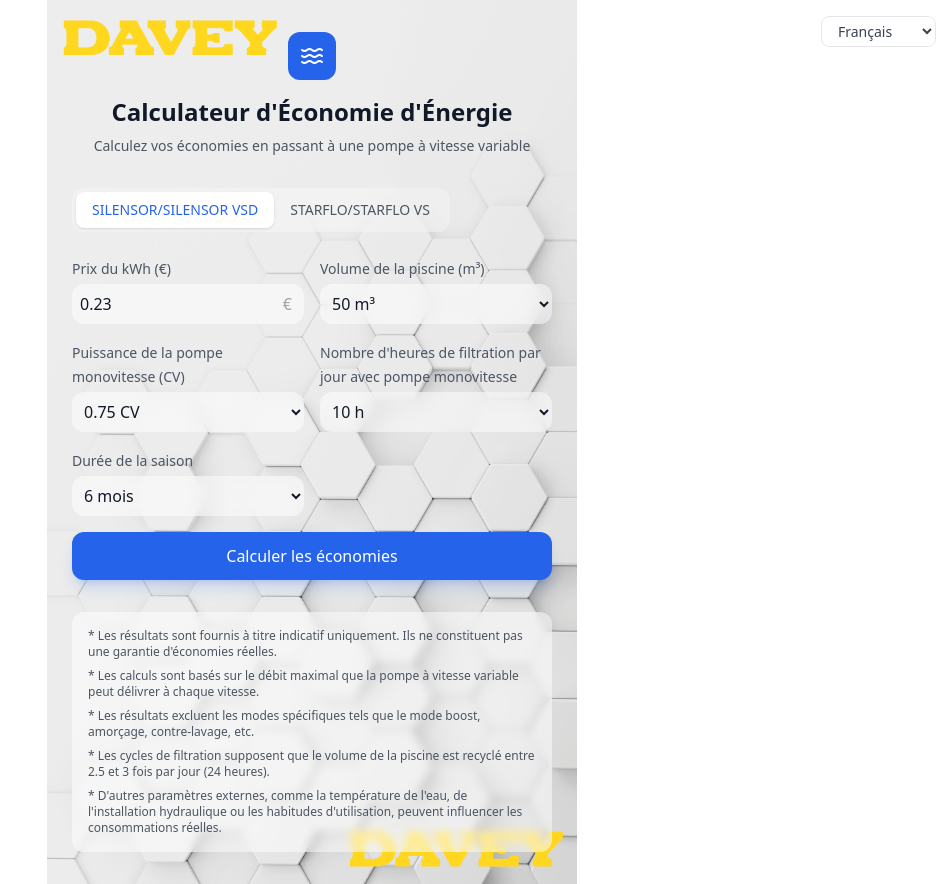
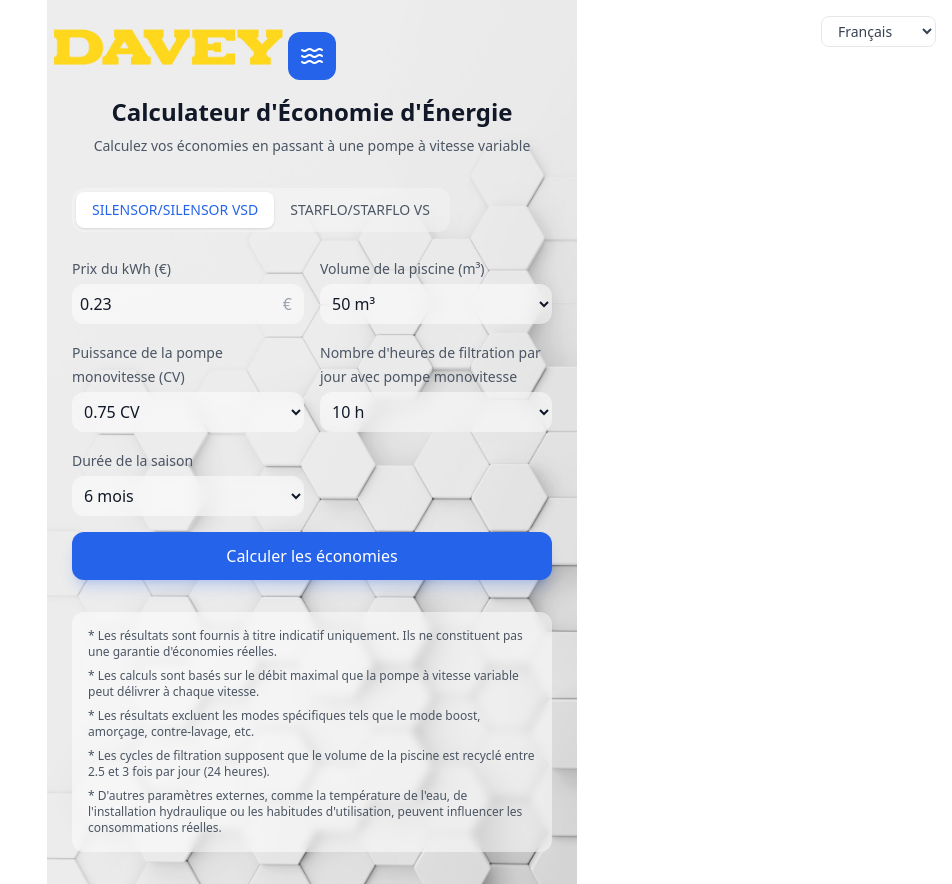
Before and after one commit to rmohsen-davey/Davey-Energy-Savings, a React (Vite) app: page / in a window 1280 px wide. Shown: the whole page, without its empty margins (328-1280 px from the left). Built offline with nearby package versions, Linux system fonts and the light colour scheme.

Commit message:
Update App.tsx

```diff
--- a/src/App.tsx
+++ b/src/App.tsx
@@ -12,7 +12,7 @@
     <div
       className="min-h-screen relative bg-fixed bg-contain bg-center sm:bg-fixed sm:bg-contain sm:bg-top"
       style={{
-        backgroundImage: 'url("/davey-background.png")',
+        backgroundImage: 'url("/davey-background.jpeg")',
         backgroundPosition: 'top',
         backgroundRepeat: 'no-repeat'
       }}
```
